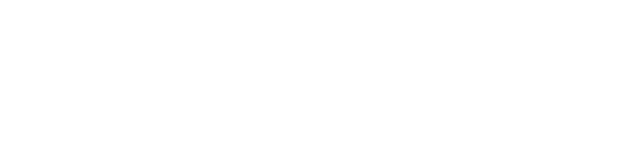
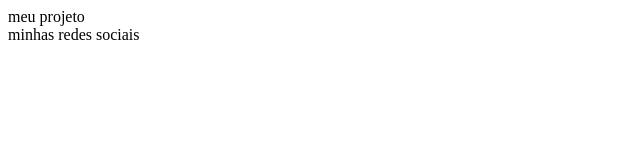
Before and after one commit to marquesflavio/Estudos-de-Git-e-GitHub, a plain HTML site: page index.html in a window 1280 px wide. Shown: the whole page, without its empty margins (0-640 px from the left). Drawn offline with Linux system fonts and the light colour scheme.

Commit message:
atualizei html e readme

```diff
--- a/index.html
+++ b/index.html
@@ -7,6 +7,9 @@
     <title>Terceiro projeto</title>
 </head>
 <body>
+    <header></header>
+    <main>meu projeto</main>
+    <footer>minhas redes sociais</footer>
 
 </body>
 </html>
```
Also changed, not shown: 1 other file.
